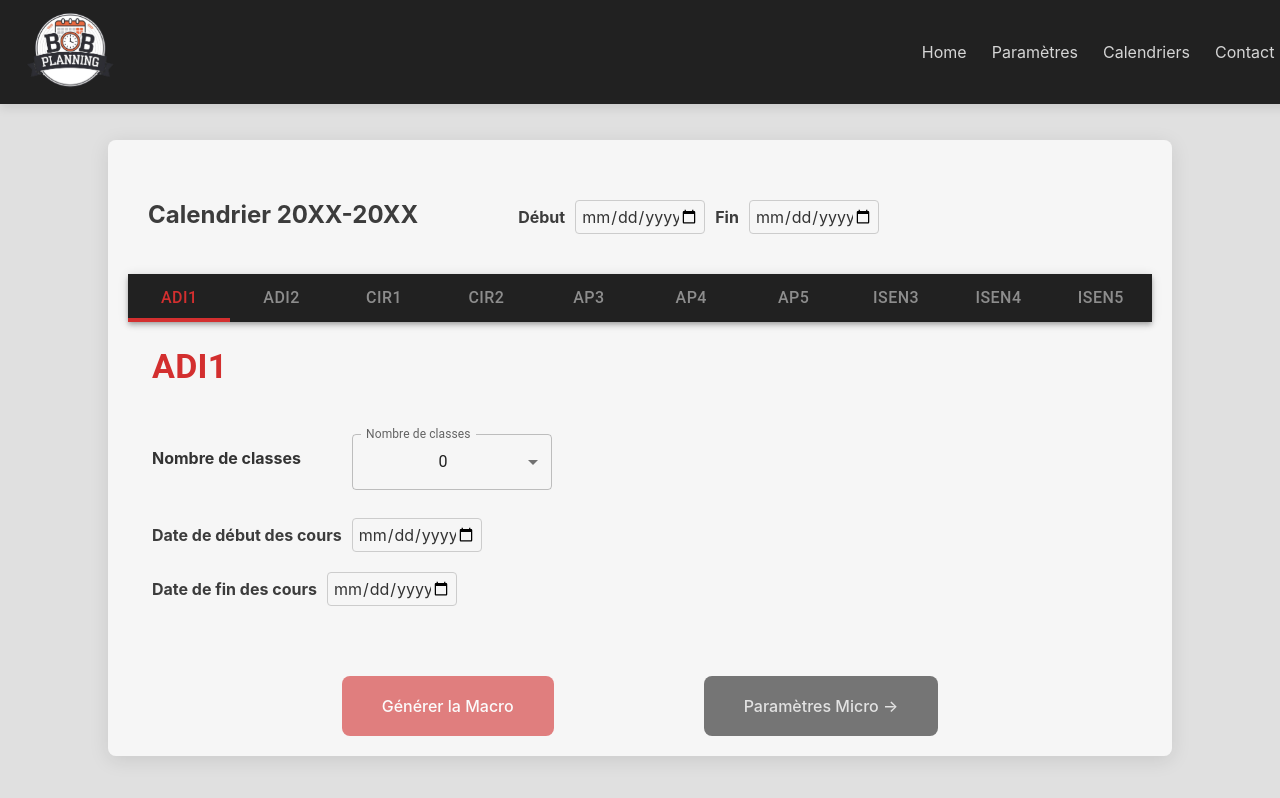
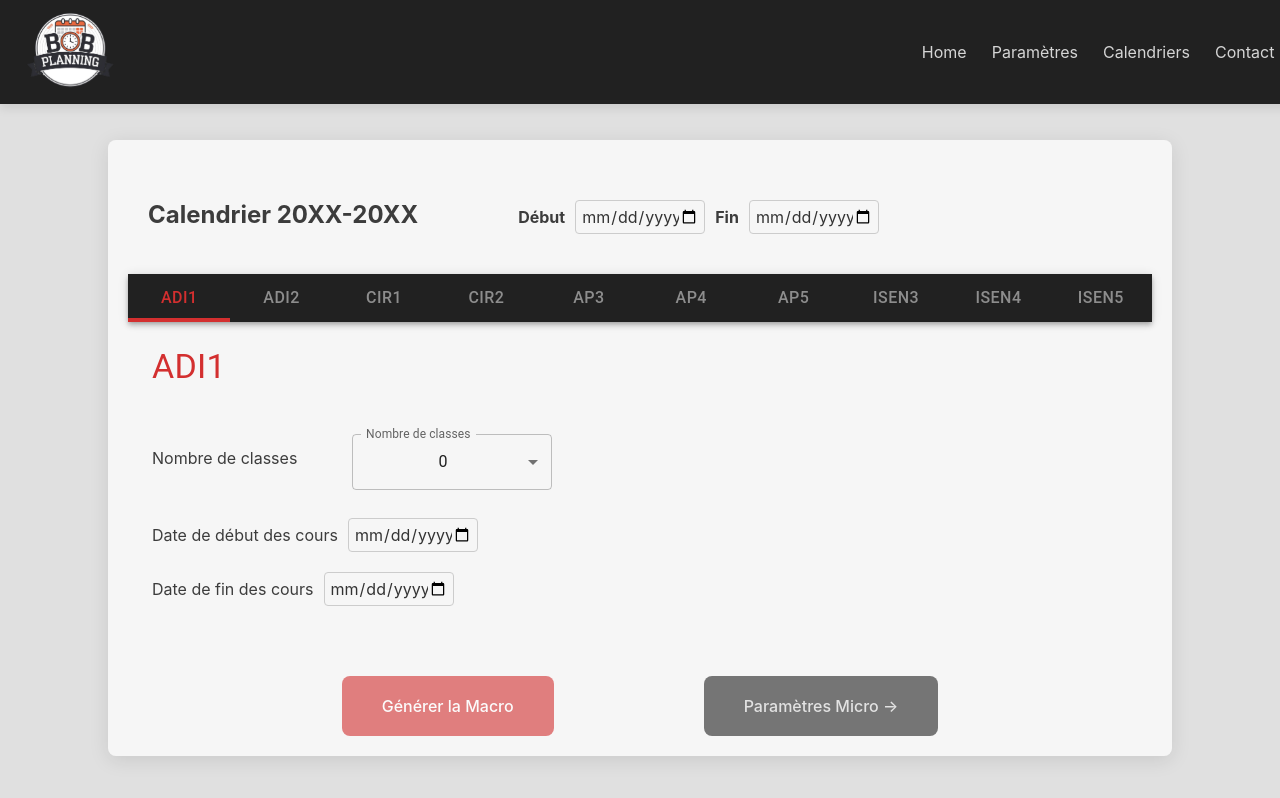
Before and after one commit to rozennrd/OPALE, a React (Vite) app in the folder BobPlanning.front/: page /parametres in a window 1280 px wide. Shown: the top 798 px of the page. Built offline with nearby package versions, Linux system fonts and the light colour scheme; no server answers.

Commit message:
CSS inputs

```diff
--- a/BobPlanning.front/src/components/DebCoursDate.tsx
+++ b/BobPlanning.front/src/components/DebCoursDate.tsx
@@ -23,7 +23,8 @@ const DebCoursDate: React.FC<DebCoursDateProps> = ({ startDate, setStartDate })
 
   return (
     <div className="date-debut-cours-container">
-      <label htmlFor="start-date" className="label">Date de début des cours</label>
+
+      <label className="label-date-debut">Date de début des cours</label>
       <input
         type="date"
         id="start-date"
--- a/BobPlanning.front/src/components/FinCoursDate.tsx
+++ b/BobPlanning.front/src/components/FinCoursDate.tsx
@@ -23,7 +23,7 @@ const FinCoursDate: React.FC<FinCoursDateProps> = ({ endDate, setEndDate }) => {
 
   return (
     <div className="date-debut-cours-container">
-      <label htmlFor="end-date" className="label">Date de fin des cours</label>
+      <label  className="label-date-debut">Date de fin des cours</label>
       <input
         type="date"
         id="end-date"
--- a/BobPlanning.front/src/components/NombreClasseDropdown.css
+++ b/BobPlanning.front/src/components/NombreClasseDropdown.css
@@ -6,12 +6,11 @@
     gap: 10px;                   /* Add some space between the label and input */
     max-width: 400px;            /* Set a fixed width for the container */
     padding: 10px 0;              /* Prevent the container from overflowing its parent */
-    color: #333;
+
   }
 
   /* Label styling */
   .label-nombre-classe {
-    font-weight: bold;           /* Make the label bold */
     margin-right: 10px;
     width: 200px;                /* Prevent the label from wrapping */
     text-align: left;
--- a/BobPlanning.front/src/components/TabsPromos.tsx
+++ b/BobPlanning.front/src/components/TabsPromos.tsx
@@ -354,7 +354,7 @@ export default function TabsPromos({ setPromosData, promosData }: FullWidthTabsP
                                 sx={{
                                     textAlign: 'left',
                                     color: 'var(--primary-color)',
-                                    fontWeight: 'bold',
+
                                     marginBottom: '20px'
                                 }}
                             >
--- a/BobPlanning.front/src/pages/TrueHome.css
+++ b/BobPlanning.front/src/pages/TrueHome.css
@@ -33,9 +33,10 @@
     display: flex;
     flex-direction: column;
     align-items: center;
-    gap: 10rem;
+    gap:4rem;
     background-color: var(--section-color);
     width: 100%;
+    padding-top: 50px;
   }
 
   .tuto-container {
--- a/BobPlanning.front/src/pages/TrueHome.tsx
+++ b/BobPlanning.front/src/pages/TrueHome.tsx
@@ -20,9 +20,9 @@ const TrueHome = () => {
                 <div className="tuto-container">
                     <div className="tuto-video">
                         <ReactPlayer
-                            url='/videos/vido-tuto.mp4'  // The relative path to the video in the public folder
+                            url='https://www.youtube.com/watch?v=uXlWYZ022zU'  // The relative path to the video in the public folder
                             playing={true}               // Autoplay video
-
+                            loop={true}
                         />
 
                     </div>
@@ -52,9 +52,9 @@ const TrueHome = () => {
                     <div className="tuto-video">
                         {/* Placez ici une balise <img> ou un composant vidéo */}
                         <ReactPlayer
-                           url='/videos/vido-tuto.mp4'  // The relative path to the video in the public folder
+                           url='https://www.youtube.com/watch?v=kQcq3rpne78'  // The relative path to the video in the public folder
                            playing={true}               // Autoplay video
-
+                           loop={true}
                         />
                     </div>
                 </div>
```
